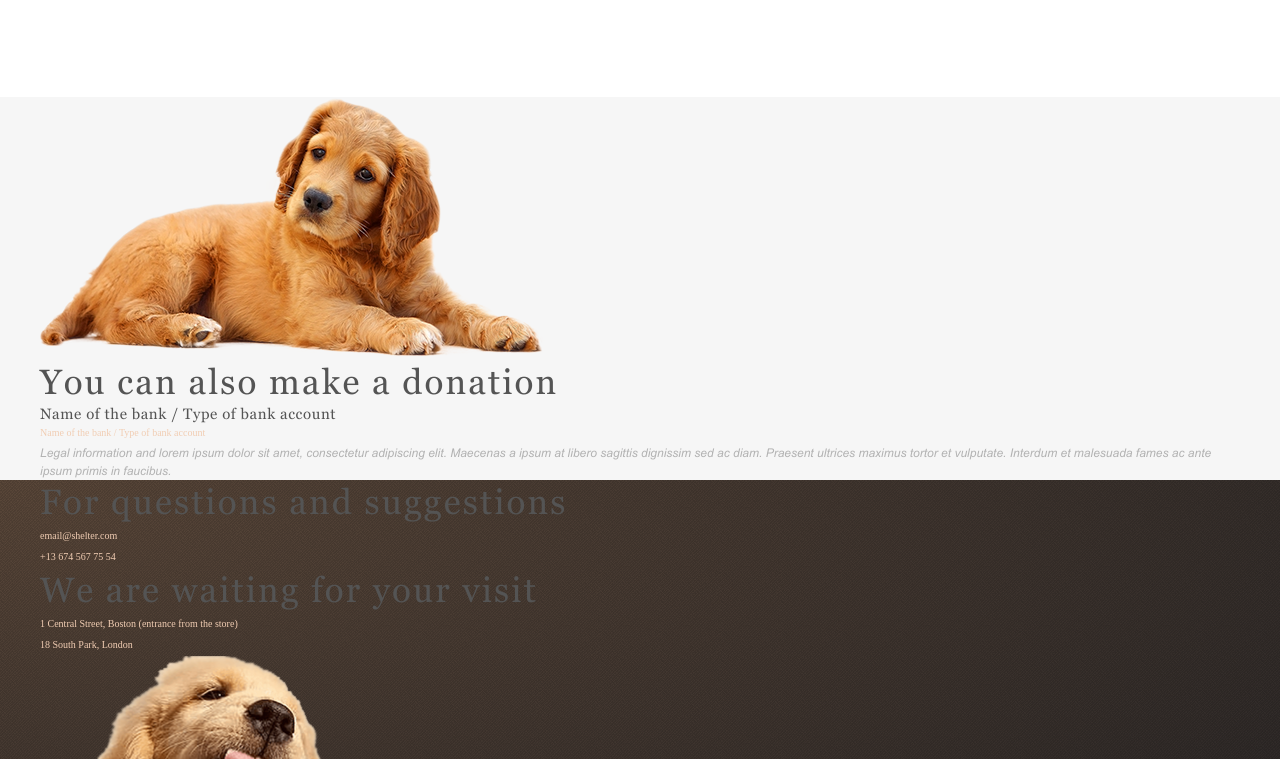
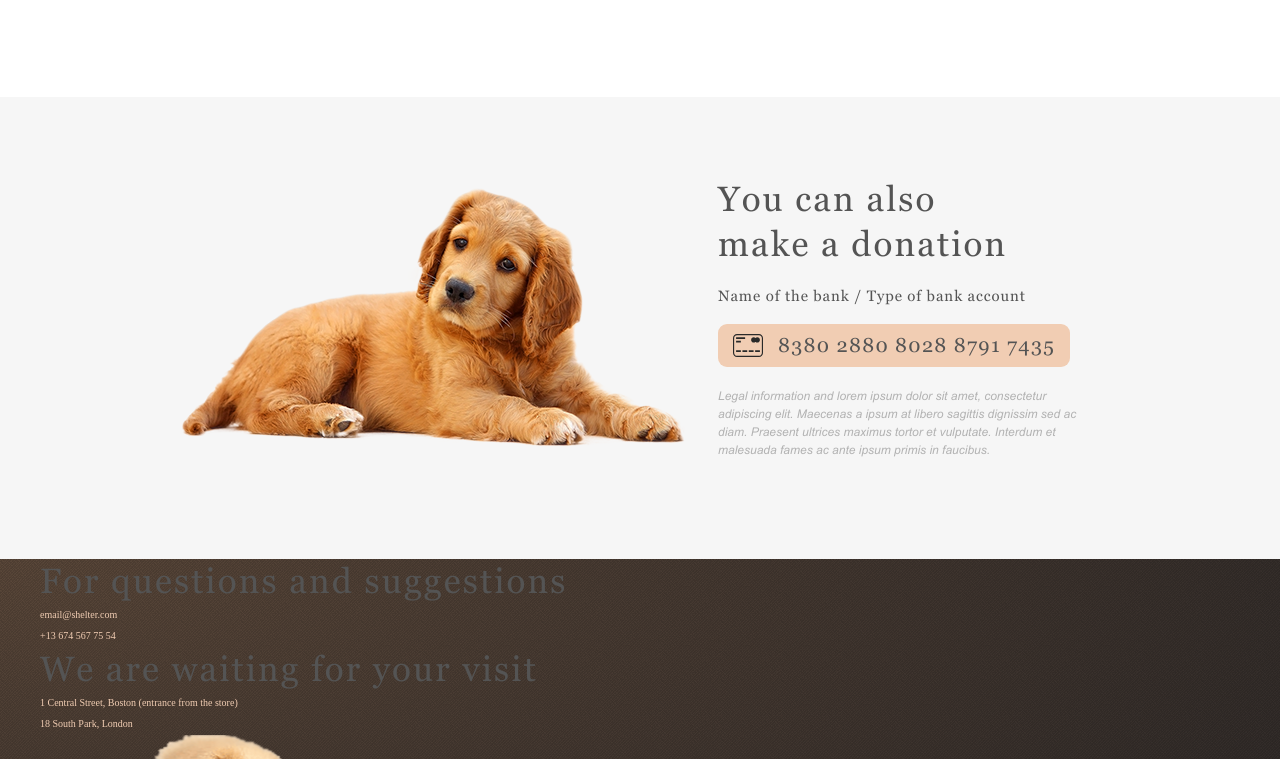
Before and after one commit to Kaelns/Keyboard, a website: page shelter/pages/main/index.html in a window 1280 px wide. Shown: the part 2887-3646 px from the top of the page. Drawn offline with Linux system fonts and the light colour scheme; a web font is replaced by a local one.

Commit message:
feat: add in-addition section

```diff
--- a/shelter/pages/main/index.html
+++ b/shelter/pages/main/index.html
@@ -199,19 +199,28 @@
 
     <!-- ____________ In-addition ____________ -->
 
-    <section class="in-addition bg-color_beige">
-      <div class="container">
+    <section id="In-addition" class="in-addition bg-color_beige">
+      <div class="container in-addition__container">
         <div class="in-addition__column_1">
-          <img src="../../assets/images/donation-dog.png" alt="dog" />
+          <img
+            class="in-addition__img"
+            src="../../assets/images/donation-dog.png"
+            alt="dog"
+          />
         </div>
         <div class="in-addition__column_2">
-          <h3 class="in-addition__title">You can also make a donation</h3>
+          <h3 class="in-addition__title">
+            You can also<br />
+            make a donation
+          </h3>
           <h5 class="in-addition__subtitle">
             Name of the bank / Type of bank account
           </h5>
-          <div class="in-addition__card-link">
-            <a href="#">Name of the bank / Type of bank account</a>
-          </div>
+          <a class="in-addition__card-link" href="#In-addition">
+            <h4 class="in-addition__card-num">
+              <span class="in-addition__icon"></span> 8380 2880 8028 8791 7435
+            </h4>
+          </a>
           <p class="in-addition__text text-italic">
             Legal information and lorem ipsum dolor sit amet, consectetur
             adipiscing elit. Maecenas a ipsum at libero sagittis dignissim sed
--- a/shelter/styles/abstracts/_placeholders.scss
+++ b/shelter/styles/abstracts/_placeholders.scss
@@ -5,3 +5,8 @@
 %font-family-2 {
   font-family: $font-family-2;
 }
+
+%padding-container {
+  padding-top: 80px;
+  padding-bottom: 100px;
+}
--- a/shelter/styles/base/_base.scss
+++ b/shelter/styles/base/_base.scss
@@ -45,7 +45,7 @@ h4 {
 }
 
 h5 {
-  @include font(1.5rem, 1.7rem, 0.06rem);
+  @include font(1.5rem, 1.7rem, 0.09rem);
 }
 
 .text {
--- a/shelter/styles/base/_icons.scss
+++ b/shelter/styles/base/_icons.scss
@@ -43,3 +43,10 @@
     background: no-repeat url(../../assets/icons/help/icon-sleeping-area.svg);
   }
 }
+
+.in-addition__icon {
+  display: inline-block;
+  width: 30px;
+  height: 23px;
+  background: url(../../assets/icons/credit-card.svg) no-repeat center;
+}
--- /dev/null
+++ b/shelter/styles/components/_card-link.scss
@@ -0,0 +1,19 @@
+.in-addition__card-link {
+}
+
+.in-addition__card-num {
+  @include flex($justify: center);
+  column-gap: 15px;
+  padding: 10px 15px;
+  border-radius: 9px;
+  background: $color-primary;
+  @include animation();
+
+  &:hover {
+    background: $color-primary-hover;
+  }
+
+  &:active {
+    transform: scale(0.9);
+  }
+}
--- a/shelter/styles/layout/_about.scss
+++ b/shelter/styles/layout/_about.scss
@@ -1,7 +1,6 @@
 .about__container {
   @include flex($justify: center, $align: center);
-  padding-top: 80px;
-  padding-bottom: 100px;
+  @extend %padding-container;
 }
 
 .about__column {
--- a/shelter/styles/layout/_container.scss
+++ b/shelter/styles/layout/_container.scss
@@ -1,5 +1,6 @@
 .container {
   max-width: $content-width;
   margin: 0 auto;
-  padding: 0 40px;
+  padding-left: 40px;
+  padding-right: 40px;
 }
--- a/shelter/styles/layout/_help.scss
+++ b/shelter/styles/layout/_help.scss
@@ -1,6 +1,5 @@
 .help__container {
-  margin-top: 80px;
-  margin-bottom: 100px;
+  @extend %padding-container;
   @include flex($align: center, $flex-direction: column);
 }
 
--- /dev/null
+++ b/shelter/styles/layout/_in-addition.scss
@@ -0,0 +1,32 @@
+.in-addition__container {
+  @include flex($justify: center, $align: center);
+  @extend %padding-container;
+}
+
+.in-addition__column {
+  &_1 {
+    @include flex($justify: center);
+    flex: 1.13;
+  }
+
+  &_2 {
+    flex: 0.87;
+  }
+}
+
+.in-addition__img {
+  margin-left: 110px;
+}
+
+.in-addition__title {
+  margin-bottom: 20px;
+}
+
+.in-addition__subtitle,
+.in-addition__card-num {
+  margin-bottom: 15px;
+}
+
+.in-addition__text {
+  max-width: 380px;
+}
--- a/shelter/styles/layout/_our-friends.scss
+++ b/shelter/styles/layout/_our-friends.scss
@@ -1,7 +1,6 @@
 .our-friends__container {
   @include flex($align: center, $flex-direction: column);
-  padding-top: 80px;
-  padding-bottom: 100px;
+  @extend %padding-container;
 }
 
 .our-friends__title {
--- a/shelter/styles/style.scss
+++ b/shelter/styles/style.scss
@@ -18,6 +18,8 @@
 @import "layout/about";
 @import "layout/our-friends";
 @import "layout/help";
+@import "layout/in-addition";
 
 @import "components/navigation";
 @import "components/slider";
+@import "components/card-link";
```
Also changed, not shown: shelter/assets/icons/credit-card.svg (added), shelter/assets/icons/footer/mail.svg (added), shelter/assets/icons/footer/phone.svg (added), shelter/assets/icons/footer/pin.svg (added), shelter/styles/styles/style.css, 1 other file.
